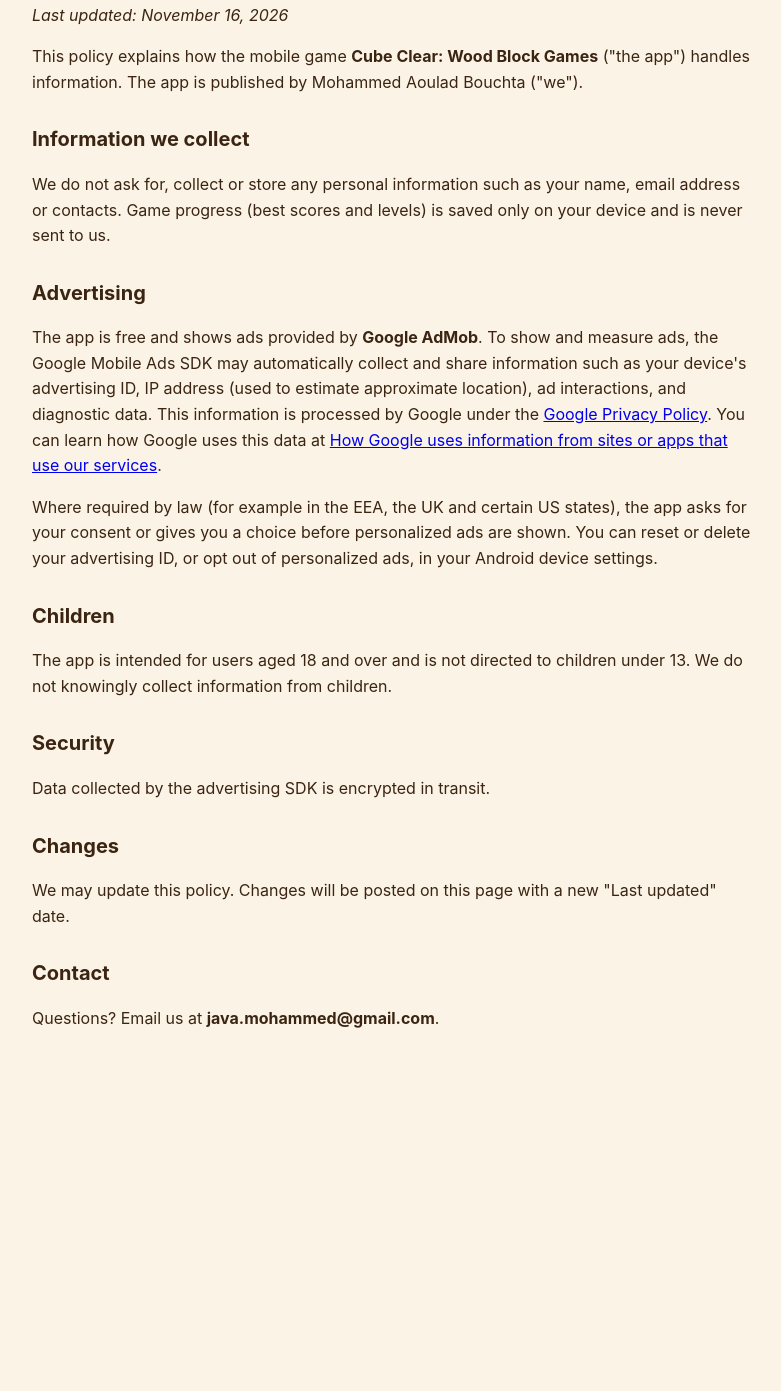
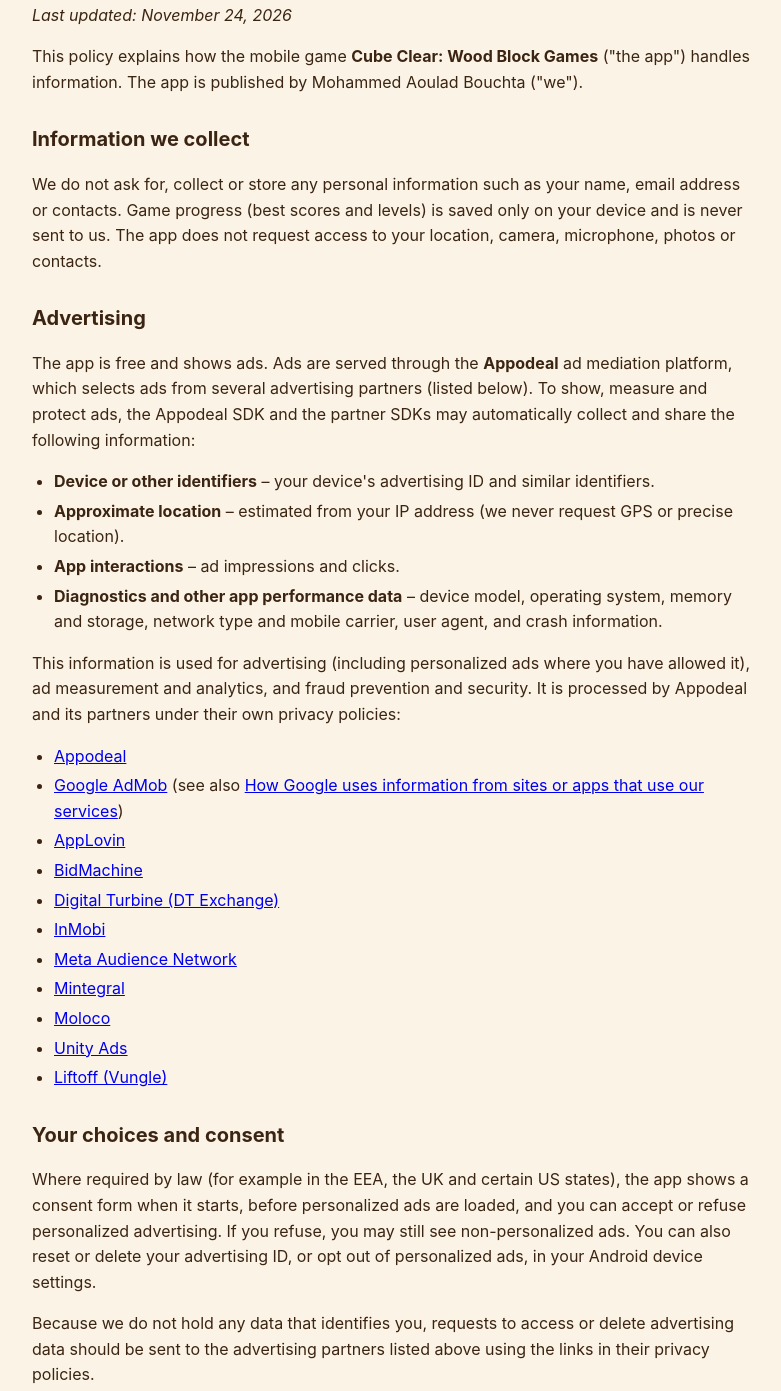
Before and after one commit to aouladbouchta/aouladbouchta.github.io, a plain HTML site: page privacy-cubeclear.html in a window 1280 px wide. Shown: the part 101-1492 px from the top of the page, without its empty margins (248-1029 px from the left). Before the commit the page ends 1173 px from the top, so only its background shows below. Drawn offline with Linux system fonts and the light colour scheme.

Commit message:
تحديث سياسة خصوصية Cube Clear
Co-Authored-By: Claude Opus 5.5 <noreply@anthropic.com>
Claude-Session: https://claude.ai/code/session_01FKXHmHYaktwJ3Zefv2LNCx

```diff
--- a/privacy-cubeclear.html
+++ b/privacy-cubeclear.html
@@ -7,26 +7,53 @@
 <style>
   body { font-family: -apple-system, Segoe UI, Roboto, Arial, sans-serif; max-width: 720px; margin: 40px auto; padding: 0 20px; color: #3b2412; line-height: 1.6; background: #fbf4e6; }
   h1 { font-size: 28px; } h2 { font-size: 20px; margin-top: 28px; }
+  ul { padding-left: 22px; } li { margin: 4px 0; }
 </style>
 </head>
 <body>
 <h1>Cube Clear – Privacy Policy</h1>
-<p><em>Last updated: November 16, 2026</em></p>
+<p><em>Last updated: November 24, 2026</em></p>
 
 <p>This policy explains how the mobile game <strong>Cube Clear: Wood Block Games</strong> ("the app") handles information. The app is published by Mohammed Aoulad Bouchta ("we").</p>
 
 <h2>Information we collect</h2>
-<p>We do not ask for, collect or store any personal information such as your name, email address or contacts. Game progress (best scores and levels) is saved only on your device and is never sent to us.</p>
+<p>We do not ask for, collect or store any personal information such as your name, email address or contacts. Game progress (best scores and levels) is saved only on your device and is never sent to us. The app does not request access to your location, camera, microphone, photos or contacts.</p>
 
 <h2>Advertising</h2>
-<p>The app is free and shows ads provided by <strong>Google AdMob</strong>. To show and measure ads, the Google Mobile Ads SDK may automatically collect and share information such as your device's advertising ID, IP address (used to estimate approximate location), ad interactions, and diagnostic data. This information is processed by Google under the <a href="https://policies.google.com/privacy">Google Privacy Policy</a>. You can learn how Google uses this data at <a href="https://policies.google.com/technologies/partner-sites">How Google uses information from sites or apps that use our services</a>.</p>
-<p>Where required by law (for example in the EEA, the UK and certain US states), the app asks for your consent or gives you a choice before personalized ads are shown. You can reset or delete your advertising ID, or opt out of personalized ads, in your Android device settings.</p>
+<p>The app is free and shows ads. Ads are served through the <strong>Appodeal</strong> ad mediation platform, which selects ads from several advertising partners (listed below). To show, measure and protect ads, the Appodeal SDK and the partner SDKs may automatically collect and share the following information:</p>
+<ul>
+  <li><strong>Device or other identifiers</strong> – your device's advertising ID and similar identifiers.</li>
+  <li><strong>Approximate location</strong> – estimated from your IP address (we never request GPS or precise location).</li>
+  <li><strong>App interactions</strong> – ad impressions and clicks.</li>
+  <li><strong>Diagnostics and other app performance data</strong> – device model, operating system, memory and storage, network type and mobile carrier, user agent, and crash information.</li>
+</ul>
+<p>This information is used for advertising (including personalized ads where you have allowed it), ad measurement and analytics, and fraud prevention and security. It is processed by Appodeal and its partners under their own privacy policies:</p>
+<ul>
+  <li><a href="https://appodeal.com/privacy-policy/">Appodeal</a></li>
+  <li><a href="https://policies.google.com/privacy">Google AdMob</a> (see also <a href="https://policies.google.com/technologies/partner-sites">How Google uses information from sites or apps that use our services</a>)</li>
+  <li><a href="https://www.applovin.com/privacy/">AppLovin</a></li>
+  <li><a href="https://bidmachine.io/privacy-policy/">BidMachine</a></li>
+  <li><a href="https://www.digitalturbine.com/privacy-policy">Digital Turbine (DT Exchange)</a></li>
+  <li><a href="https://www.inmobi.com/privacy-policy">InMobi</a></li>
+  <li><a href="https://www.facebook.com/privacy/policy">Meta Audience Network</a></li>
+  <li><a href="https://www.mintegral.com/en/privacy">Mintegral</a></li>
+  <li><a href="https://www.moloco.com/privacy-policy">Moloco</a></li>
+  <li><a href="https://unity.com/legal/game-player-and-app-user-privacy-policy">Unity Ads</a></li>
+  <li><a href="https://liftoff.io/privacy-policy/">Liftoff (Vungle)</a></li>
+</ul>
+
+<h2>Your choices and consent</h2>
+<p>Where required by law (for example in the EEA, the UK and certain US states), the app shows a consent form when it starts, before personalized ads are loaded, and you can accept or refuse personalized advertising. If you refuse, you may still see non-personalized ads. You can also reset or delete your advertising ID, or opt out of personalized ads, in your Android device settings.</p>
+<p>Because we do not hold any data that identifies you, requests to access or delete advertising data should be sent to the advertising partners listed above using the links in their privacy policies.</p>
 
 <h2>Children</h2>
 <p>The app is intended for users aged 18 and over and is not directed to children under 13. We do not knowingly collect information from children.</p>
 
 <h2>Security</h2>
-<p>Data collected by the advertising SDK is encrypted in transit.</p>
+<p>Data collected by the advertising SDKs is encrypted in transit.</p>
+
+<h2>Google Play</h2>
+<p>The app is distributed through Google Play under the <a href="https://play.google.com/about/developer-distribution-agreement.html">Google Play Developer Distribution Agreement</a>.</p>
 
 <h2>Changes</h2>
 <p>We may update this policy. Changes will be posted on this page with a new "Last updated" date.</p>
```
